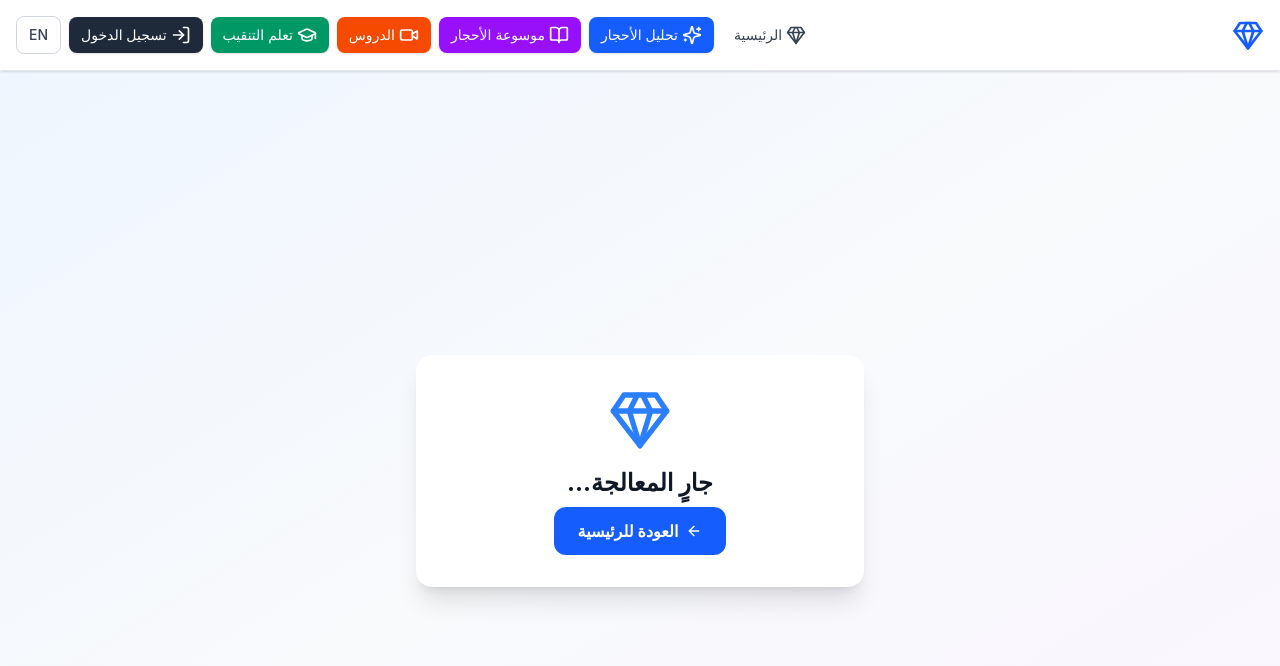
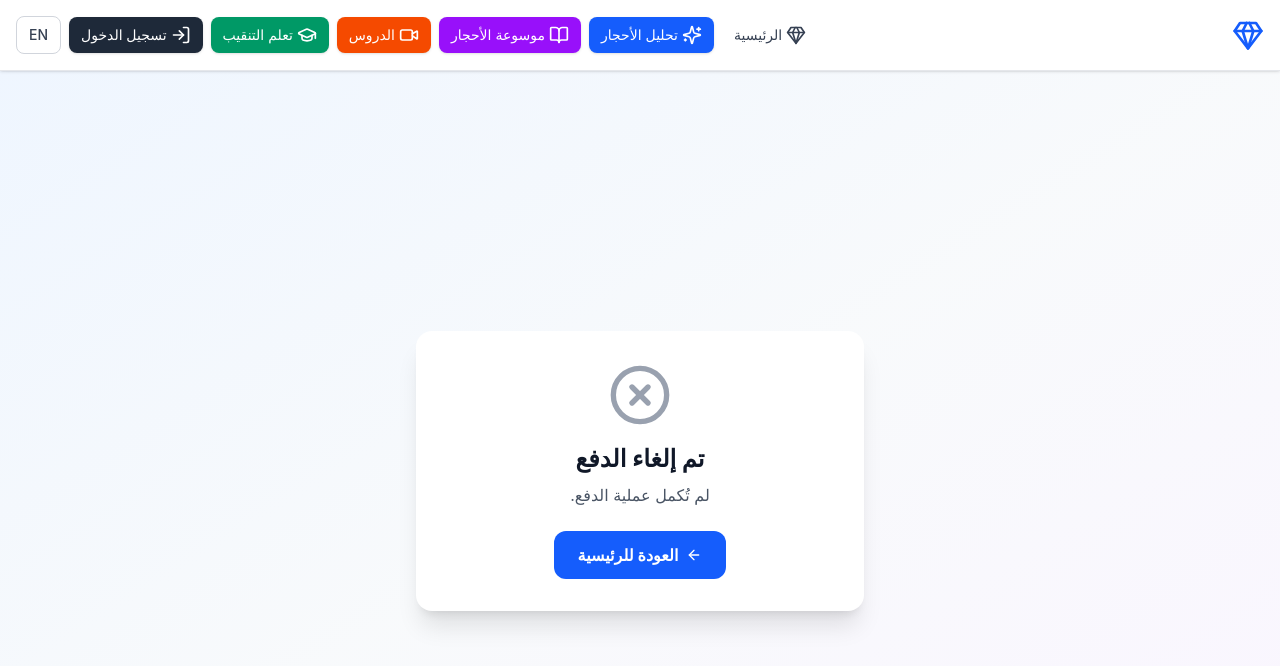
Before and after one commit to anwar99199/rock-type, a React (Vite) app: page /payment/success in a window 1280 px wide. Shown: the top 666 px of the page. Built offline with nearby package versions, Linux system fonts and the light colour scheme.

Commit message:
Enhance PaymentReturnPage to handle payment records
Updated the payment return handling to save payment and subscription records to Supabase. Changed initial status to 'processing' and added transaction ID state.

```diff
--- a/src/app/pages/PaymentReturnPage.tsx
+++ b/src/app/pages/PaymentReturnPage.tsx
@@ -1,31 +1,110 @@
+// Updated: On successful payment return from AmwalPay, saves payment and
+// subscription records to Supabase database tables.
 import { useEffect, useState } from 'react';
 import { Link, useSearchParams } from 'react-router';
-import { CheckCircle, XCircle, Gem, ArrowLeft } from 'lucide-react';
+import { CheckCircle, XCircle, Gem, ArrowLeft, Loader } from 'lucide-react';
 import { useLanguage } from '@/app/contexts/LanguageContext';
+import { useAuth, supabase } from '@/app/contexts/AuthContext';
+
+const PLAN_DURATION: Record<string, number> = {
+  monthly: 30,
+  quarterly: 90,
+  yearly: 365,
+};
 
 export function PaymentReturnPage() {
   const [params] = useSearchParams();
   const { language, dir } = useLanguage();
-  const [status, setStatus] = useState<'success' | 'failed' | 'cancelled' | 'unknown'>('unknown');
+  const { user } = useAuth();
+  const [status, setStatus] = useState<'processing' | 'success' | 'failed' | 'cancelled'>('processing');
+  const [transactionId, setTransactionId] = useState<string>('');
+  const [saved, setSaved] = useState(false);
   const isAr = language === 'ar';
 
   useEffect(() => {
-    // AmwalPay sends responseCode "00" for success
     const responseCode = params.get('responseCode') || params.get('ResponseCode');
     const paymentParam = params.get('payment');
+    const txnId = params.get('transactionId') || params.get('TransactionId') || '';
+    const planId = params.get('plan') || 'monthly';
+    const merchantRef = params.get('merchantReference') || params.get('MerchantReference') || '';
+    const amount = params.get('amount') || params.get('Amount') || '';
 
-    if (paymentParam === 'success' || responseCode === '00') {
+    setTransactionId(txnId);
+
+    const isSuccess = paymentParam === 'success' || responseCode === '00';
+    const isCancelled = paymentParam === 'cancelled';
+
+    if (isSuccess) {
       setStatus('success');
-    } else if (paymentParam === 'cancelled') {
+      // Save to Supabase if user is logged in and not already saved
+      if (user && !saved) {
+        setSaved(true);
+        savePaymentToSupabase({ userId: user.id, planId, txnId, merchantRef, amount, responseCode: responseCode || '00' });
+      }
+    } else if (isCancelled) {
       setStatus('cancelled');
     } else if (responseCode) {
       setStatus('failed');
+    } else {
+      setStatus('cancelled');
     }
-  }, [params]);
+  }, [params, user]);
+
+  const savePaymentToSupabase = async ({
+    userId, planId, txnId, merchantRef, amount, responseCode
+  }: {
+    userId: string;
+    planId: string;
+    txnId: string;
+    merchantRef: string;
+    amount: string;
+    responseCode: string;
+  }) => {
+    try {
+      // Save payment record
+      await supabase.from('payments').insert({
+        user_id: userId,
+        plan_id: planId,
+        amount: amount || '0',
+        currency: 'OMR',
+        transaction_id: txnId || null,
+        merchant_reference: merchantRef || null,
+        response_code: responseCode,
+        status: 'completed',
+      });
+
+      // Save subscription record
+      const durationDays = PLAN_DURATION[planId] ?? 30;
+      const now = new Date();
+      const endAt = new Date(now.getTime() + durationDays * 24 * 60 * 60 * 1000);
+
+      await supabase.from('subscriptions').insert({
+        user_id: userId,
+        plan_id: planId,
+        status: 'active',
+        start_at: now.toISOString(),
+        end_at: endAt.toISOString(),
+      });
+
+      console.log('Payment and subscription saved to Supabase');
+    } catch (err) {
+      console.error('Failed to save payment to Supabase:', err);
+    }
+  };
 
   return (
     <div className="min-h-screen bg-gradient-to-br from-blue-50 via-slate-50 to-purple-50 flex items-center justify-center p-4" dir={dir}>
       <div className="bg-white rounded-2xl shadow-xl p-8 max-w-md w-full text-center">
+
+        {status === 'processing' && (
+          <>
+            <Loader className="size-16 text-blue-500 mx-auto mb-4 animate-spin" />
+            <h1 className="text-2xl font-bold text-gray-900 mb-2">
+              {isAr ? 'جارٍ المعالجة...' : 'Processing...'}
+            </h1>
+          </>
+        )}
+
         {status === 'success' && (
           <>
             <CheckCircle className="size-16 text-green-500 mx-auto mb-4" />
@@ -37,10 +116,12 @@ export function PaymentReturnPage() {
                 ? 'اشتراكك مفعّل الآن. يمكنك البدء باستخدام جميع الميزات.'
                 : 'Your subscription is now active. You can start using all features.'}
             </p>
-            <div className="bg-green-50 rounded-xl p-4 mb-6 text-sm text-green-700">
-              <p className="font-medium">{isAr ? 'معرف المعاملة:' : 'Transaction ID:'}</p>
-              <p className="font-mono mt-1">{params.get('transactionId') || params.get('TransactionId') || 'N/A'}</p>
-            </div>
+            {transactionId && (
+              <div className="bg-green-50 rounded-xl p-4 mb-6 text-sm text-green-700">
+                <p className="font-medium">{isAr ? 'معرف المعاملة:' : 'Transaction ID:'}</p>
+                <p className="font-mono mt-1 break-all">{transactionId}</p>
+              </div>
+            )}
           </>
         )}
 
@@ -70,15 +151,6 @@ export function PaymentReturnPage() {
           </>
         )}
 
-        {status === 'unknown' && (
-          <>
-            <Gem className="size-16 text-blue-500 mx-auto mb-4" />
-            <h1 className="text-2xl font-bold text-gray-900 mb-2">
-              {isAr ? 'جارٍ المعالجة...' : 'Processing...'}
-            </h1>
-          </>
-        )}
-
         <Link
           to="/"
           className="inline-flex items-center gap-2 bg-blue-600 text-white font-semibold rounded-xl px-6 py-3 hover:bg-blue-700 transition-colors"
```
